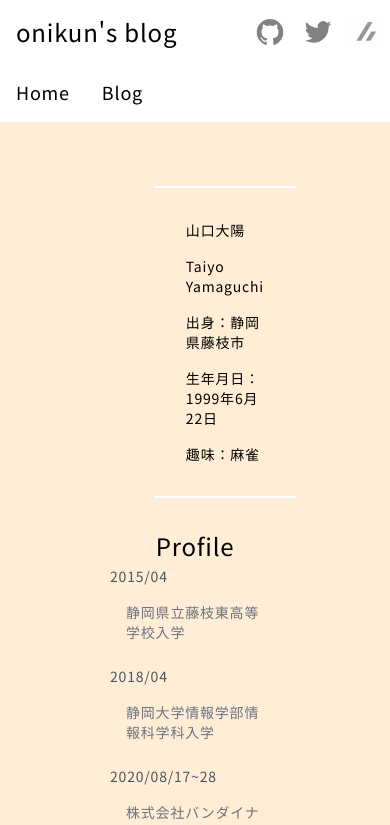
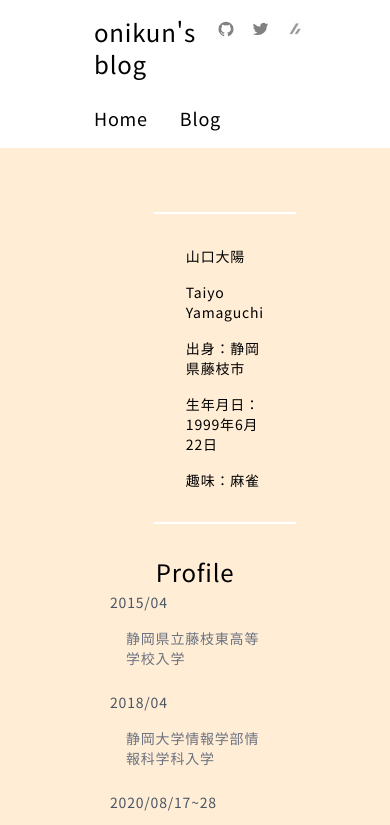
Before and after one commit to onikun94/portfolio, a Next.js app: page / in a window 390 px wide. Shown: the top 825 px of the page. Built offline with nearby package versions, Linux system fonts and the light colour scheme.

Commit message:
add recoil

```diff
--- a/package.json
+++ b/package.json
@@ -15,7 +15,8 @@
     "highlight.js": "^11.4.0",
     "next": "^12.0.9",
     "react": "17.0.2",
-    "react-dom": "17.0.2"
+    "react-dom": "17.0.2",
+    "recoil": "^0.7.3"
   },
   "devDependencies": {
     "@types/marked": "^4.0.1",
--- /dev/null
+++ b/src/atoms/responsive.ts
@@ -0,0 +1,6 @@
+import { atom } from 'recoil';
+
+export const responsiveState = atom({
+  key: 'widthState',
+  default: 1920,
+});
--- a/src/components/Layout.tsx
+++ b/src/components/Layout.tsx
@@ -1,21 +1,25 @@
 import Head from 'next/head';
-import { ReactNode, useEffect, useState, VFC } from 'react';
+import { ReactNode, useEffect, VFC } from 'react';
+import { useRecoilState } from 'recoil';
 
 import Data from '../data/Data.json';
 import Header from './Header';
+
+import { responsiveState } from '@/atoms/responsive';
 type LayoutTypeProps = {
   children: ReactNode;
   title?: string;
 };
 
 const Layout: VFC<LayoutTypeProps> = ({ children, title = "onikun's blog" }) => {
-  const [winWidth, setWinWidth] = useState(0);
+  // const [winWidth, setWinWidth] = useState(0);
+  const [width, setRecoilWidth] = useRecoilState(responsiveState);
 
   useEffect(() => {
     console.log('useEffect is called');
     if (typeof window !== 'undefined') {
       const handleResize = () => {
-        setWinWidth(window.innerWidth);
+        setRecoilWidth(window.innerWidth);
       };
       window.addEventListener('resize', handleResize);
       return () => window.removeEventListener('resize', handleResize);
@@ -48,7 +52,7 @@ const Layout: VFC<LayoutTypeProps> = ({ children, title = "onikun's blog" }) =>
         title="onikun's blog"
         snsData={Data.aboutData}
         headLink={Data.headerData}
-        width={winWidth}
+        width={width}
       />
       {children}
     </div>
--- a/src/components/profile/Card.tsx
+++ b/src/components/profile/Card.tsx
@@ -1,5 +1,8 @@
 import Image from 'next/image';
 import React, { VFC } from 'react';
+import { useRecoilValue } from 'recoil';
+
+import { responsiveState } from '@/atoms/responsive';
 
 type cardPropsType = {
   size1?: string;
@@ -7,14 +10,39 @@ type cardPropsType = {
 };
 // eslint-disable-next-line react/display-name
 const Card: VFC<cardPropsType> = React.memo(({ profContents }) => {
-  console.log('Card is rendered');
+  const width = useRecoilValue(responsiveState);
   return (
     <div>
-      <div className="p-2 my-4">
-        <div className="flex justify-end">
+      {width >= 630 ? (
+        <div className="p-2 my-4">
+          <div className="flex justify-end">
+            <div className="mx-16 mt-16">
+              <Image
+                className="rounded-full "
+                src="/onikun1.png"
+                width={200}
+                height={200}
+                decoding="async"
+                alt="my-icon"
+              />
+            </div>
+            <div className="m-2 w-2/3">
+              <div className="p-4 "></div>
+              <div className="p-4 text-sm border-y-2 border-white">
+                {profContents.map((prof) => (
+                  <p className="m-4" key={prof.id}>
+                    {prof.content}
+                  </p>
+                ))}
+              </div>
+            </div>
+          </div>
+        </div>
+      ) : (
+        <div className="p-2 my-4">
           <div className="mx-16 mt-16">
             <Image
-              className=" w-2/4 rounded-full "
+              className="rounded-full "
               src="/onikun1.png"
               width={200}
               height={200}
@@ -33,7 +61,7 @@ const Card: VFC<cardPropsType> = React.memo(({ profContents }) => {
             </div>
           </div>
         </div>
-      </div>
+      )}
     </div>
   );
 });
--- a/src/pages/_app.tsx
+++ b/src/pages/_app.tsx
@@ -1,13 +1,17 @@
 import '../styles/globals.css';
+import { RecoilRoot } from 'recoil';
+
 import type { AppProps } from 'next/app';
 
 import Layout from '@/components/Layout';
 
 function MyApp({ Component, pageProps }: AppProps) {
   return (
-    <Layout>
-      <Component {...pageProps} />;
-    </Layout>
+    <RecoilRoot>
+      <Layout>
+        <Component {...pageProps} />;
+      </Layout>
+    </RecoilRoot>
   );
 }
 
```
Also changed, not shown: 1 other file (tests, documents, lock files or other folders).
